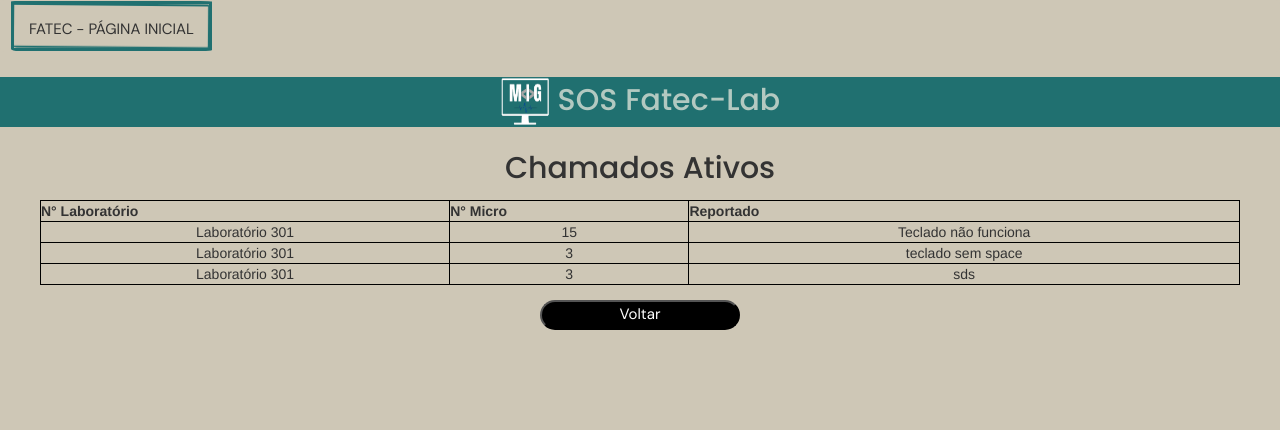
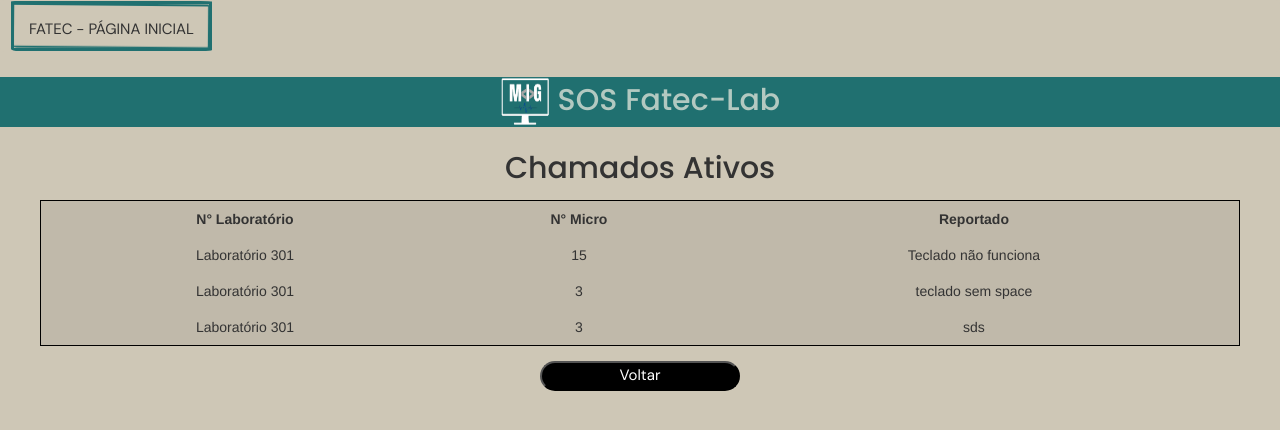
Before and after one commit to GabbsSantana/Fatec, a Flask app: page /all/ in a window 1280 px wide. Shown: the top 430 px of the page. Run offline with Flask 2, Linux system fonts and the light colour scheme; data comes from the database, SQL or seed files in the repository; both versions use the stored data as it was after the commit; some libraries are stand-ins or nearby versions.

Commit message:
pagina all com css

```diff
--- a/static/style.css
+++ b/static/style.css
@@ -451,3 +451,32 @@ h2#depo.title {
   .container p{
     font-size: 20px;
   }
+.tabelas{
+  width: 100%;
+  background-color: #34343618;
+}
+.tabelas td  {
+  border:none;
+  padding: 8px;
+  background-color: #34343618;
+}
+.tabelas th {
+  border:none;
+  text-align: center;
+  padding: 8px;
+  background-color: #34343618;
+}
+.tabelas tr:hover{
+    background:#34343618;
+    color:rgb(0, 0, 0);
+}
+.tabelas thread{
+  color:rgb(0, 0, 0);
+  font-weight:bold;
+  background-color: #34343618;
+}
+.tabelas thread:hover{
+  color:rgb(0, 0, 0);
+  font-weight:bold;
+  background-color: #34343618;
+}
--- a/templates/all.html
+++ b/templates/all.html
@@ -3,7 +3,9 @@
 <!-- Div responsável por apresentar todos os chamados abertos no sistema -->
 
 <div id="tabela">
-  <table style="width: 100%">
+  <div>
+  <table class="tabelas">
+    <thead>
     <h1 style="text-align: center; margin-bottom: 15px">Chamados Ativos</h1>
     <tr>
       <th>N° Laboratório</th>
@@ -11,13 +13,15 @@
       <th>Reportado</th>
     </tr>
     {% for i in range(0, (chamado|length) ,1) %}
-    <tr class="chamado">
+    <tr>
       <td>{{ chamado[i][0]}}</td>
       <td>{{ chamado[i][1]}}</td>
       <td>{{ chamado[i][2]}}</td>
     </tr>
     {%endfor%}
+    </thead>
   </table>
+  </div>
 </div>
 
 <section id="buttons">
--- a/templates/home.html
+++ b/templates/home.html
@@ -1,6 +1,7 @@
 {% extends "style.html" %} {% block head %} {{ super() }}
 
 <section id="capa">
+
   <img
     src="{{url_for('static', filename='552dcb3970de9591ee05_940x400_0_0_1_1.jpg')}}"
     alt=""
--- a/templates/style.html
+++ b/templates/style.html
@@ -12,7 +12,6 @@
       href="https://fonts.googleapis.com/css2?family=DM+Sans:wght@400;500;700&family=Poppins:wght@400;500;700&display=swap"
       rel="stylesheet"
     />
-
     <link rel="stylesheet" href="/static/style.css" />
     <link
     rel="stylesheet"
@@ -33,6 +32,7 @@
     <script src="https://cdn.jsdelivr.net/npm/bootstrap@5.2.2/dist/js/bootstrap.bundle.min.js" integrity="sha384-OERcA2EqjJCMA+/3y+gxIOqMEjwtxJY7qPCqsdltbNJuaOe923+mo//f6V8Qbsw3" crossorigin="anonymous"></script>
     <script src="https://cdn.jsdelivr.net/npm/@popperjs/core@2.11.6/dist/umd/popper.min.js" integrity="sha384-oBqDVmMz9ATKxIep9tiCxS/Z9fNfEXiDAYTujMAeBAsjFuCZSmKbSSUnQlmh/jp3" crossorigin="anonymous"></script>
     <script src="https://cdn.jsdelivr.net/npm/bootstrap@5.2.2/dist/js/bootstrap.min.js" integrity="sha384-IDwe1+LCz02ROU9k972gdyvl+AESN10+x7tBKgc9I5HFtuNz0wWnPclzo6p9vxnk" crossorigin="anonymous"></script>
+
     {% block head %}
     <div id="app">
 
@@ -44,9 +44,6 @@
 
       <h1 class="text-center jumbotron-small"><img id=logo src="{{url_for('static', filename='mig-bg.png' )}}" width="50" height="50" class="d-inline-block align-top" alt=""> SOS Fatec-Lab</h1>
 
-
-
-
       {% endblock %}
 
   </body>
```
Also changed, not shown: database.db.
